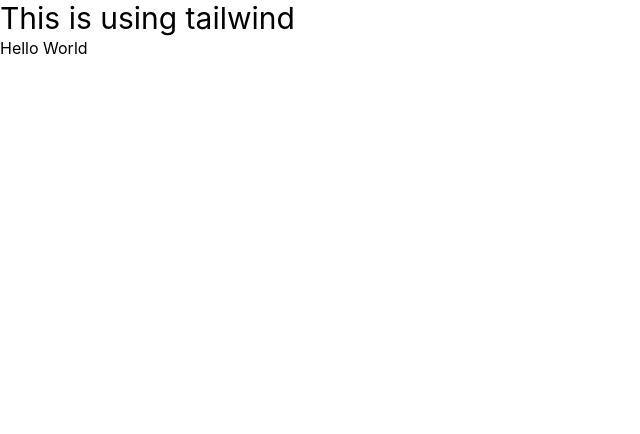
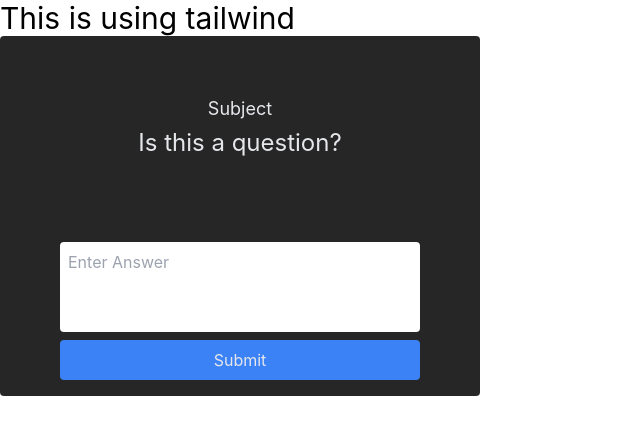
Before and after one commit to DortaEdward/studybuddy, a React (Vite) app: page / in a window 1280 px wide. Shown: the top 434 px of the page, without its empty margins (0-640 px from the left). Built offline with nearby package versions, Linux system fonts and the light colour scheme.

Commit message:
Started working on the card component

```diff
--- a/src/App.tsx
+++ b/src/App.tsx
@@ -2,8 +2,17 @@
 
   return (
     <>
-    <p className="text-3xl">This is using tailwind</p>
-      Hello World
+      <p className="text-3xl">This is using tailwind</p>
+      <div className="w-[480px] h-[360px] bg-neutral-800 rounded text-gray-200 flex flex-col items-center justify-between py-4">
+        <div className="flex flex-col items-center gap-1 justify-center h-[150px]">
+          <div id="heading" className="text-lg">Subject</div>
+          <div id="question" className="text-2xl">Is this a question?</div>
+        </div>
+        <div className="flex flex-col gap-2">
+          <textarea className="w-[360px] h-[90px] p-2 resize-none rounded outline-none" placeholder="Enter Answer" />
+          <button className="rounded py-2 bg-blue-500">Submit</button>
+        </div>
+      </div>
     </>
   )
 }
```
